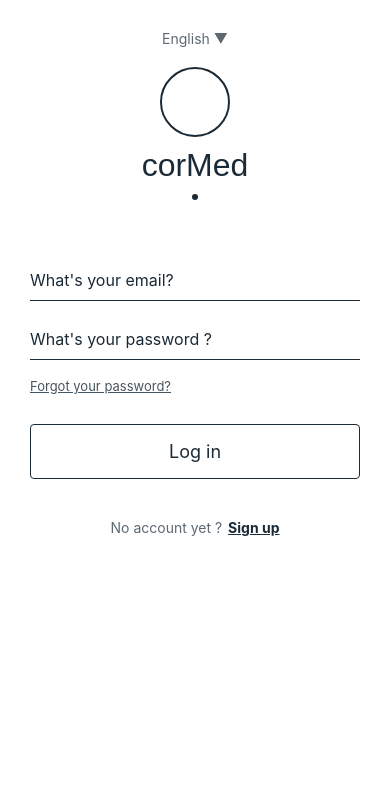
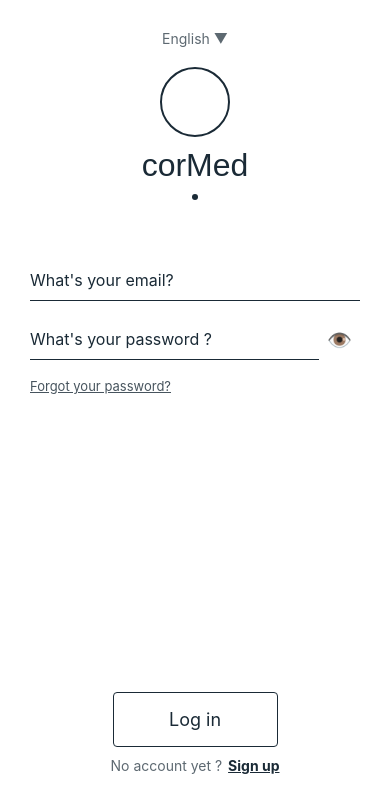
Before and after one commit to Smanss787/ClinicalApp, a React Native app: screen /Login in a window 390 px wide. Shown: the top 812 px of the page. Built offline with nearby package versions, Linux system fonts and the light colour scheme; what react-native-auth0 would draw is missing.

Commit message:
implement the app login logic.

```diff
--- a/src/App.tsx
+++ b/src/App.tsx
@@ -1,7 +1,7 @@
 import React from 'react';
 import { NavigationContainer } from '@react-navigation/native';
 import { createNativeStackNavigator } from '@react-navigation/native-stack';
-import { StatusBar, useColorScheme } from 'react-native';
+import { StatusBar, useColorScheme, View, ActivityIndicator } from 'react-native';
 import { RegisterScreen } from './screens/RegisterScreen';
 import { LoginScreen } from './screens/LoginScreen';
 import { ForgotPasswordScreen } from './screens/ForgotPasswordScreen';
@@ -13,9 +13,16 @@ import { SignupSuccessScreen } from './screens/SignupSuccessScreen';
 const Stack = createNativeStackNavigator();
 
 function Navigation() {
-  const { isAuthenticated } = useAuth();
+  const { isAuthenticated, loading } = useAuth();
   const isDarkMode = useColorScheme() === 'dark';
 
+  if (loading) {
+    return (
+      <View style={{ flex: 1, justifyContent: 'center', alignItems: 'center', backgroundColor: '#fff' }}>
+        <ActivityIndicator size="large" color="#1a2a36" />
+      </View>
+    );
+  }
   return (
     <NavigationContainer>
       <StatusBar barStyle={isDarkMode ? 'light-content' : 'dark-content'} />
--- a/src/context/AuthContext.tsx
+++ b/src/context/AuthContext.tsx
@@ -9,13 +9,15 @@ interface AuthContextType {
   logout: () => Promise<void>;
   register: (email: string, password: string) => Promise<void>;
   resetPassword: (email: string) => Promise<void>;
+  loading: boolean;
 }
 
 const AuthContext = createContext<AuthContextType | undefined>(undefined);
 
 export const AuthProvider: React.FC<{ children: React.ReactNode }> = ({ children }) => {
   const [isAuthenticated, setIsAuthenticated] = useState(false);
-  const [user, setUser] = useState(null);
+  const [user, setUser] = useState<any>(null);
+  const [loading, setLoading] = useState(true);
 
   useEffect(() => {
     // Check for existing session
@@ -23,15 +25,32 @@ export const AuthProvider: React.FC<{ children: React.ReactNode }> = ({ children
   }, []);
 
   const checkSession = async () => {
+    setLoading(true);
     try {
       const credentials = await AsyncStorage.getItem('auth0_credentials');
       if (credentials) {
         const parsedCredentials = JSON.parse(credentials);
-        setUser(parsedCredentials.user);
-        setIsAuthenticated(true);
+        try {
+          // Validate token remotely by calling userInfo
+          const userInfo = await auth0.auth.userInfo({ token: parsedCredentials.accessToken });
+          setUser(userInfo);
+          setIsAuthenticated(true);
+          // Optionally update stored user info
+          await AsyncStorage.setItem('auth0_credentials', JSON.stringify({
+            ...parsedCredentials,
+            user: userInfo,
+          }));
+        } catch (err) {
+          // Token invalid or expired, clear credentials
+          await AsyncStorage.removeItem('auth0_credentials');
+          setUser(null);
+          setIsAuthenticated(false);
+        }
       }
     } catch (error) {
       console.error('Error checking session:', error);
+    } finally {
+      setLoading(false);
     }
   };
 
@@ -42,8 +61,10 @@ export const AuthProvider: React.FC<{ children: React.ReactNode }> = ({ children
         password: password,
         realm: 'Username-Password-Authentication',
       });
+      console.log('Auth0 passwordRealm response:', credentials);
 
       const userInfo = await auth0.auth.userInfo({ token: credentials.accessToken });
+      console.log('Auth0 userInfo response:', userInfo);
 
       await AsyncStorage.setItem('auth0_credentials', JSON.stringify({
         ...credentials,
@@ -103,6 +124,7 @@ export const AuthProvider: React.FC<{ children: React.ReactNode }> = ({ children
         logout,
         register,
         resetPassword,
+        loading,
       }}
     >
       {children}
@@ -112,6 +134,7 @@ export const AuthProvider: React.FC<{ children: React.ReactNode }> = ({ children
 
 export const useAuth = () => {
   const context = useContext(AuthContext);
+  console.log('useAuth context', context);
   if (context === undefined) {
     throw new Error('useAuth must be used within an AuthProvider');
   }
--- a/src/screens/HomeScreen.tsx
+++ b/src/screens/HomeScreen.tsx
@@ -9,6 +9,7 @@ import {
   Platform,
   FlatList,
   ScrollView,
+  Image,
 } from 'react-native';
 import { useAuth } from '../context/AuthContext';
 
@@ -86,6 +87,9 @@ export const HomeScreen = ({ navigation }: any) => {
         <View style={styles.header}>
           <Text style={styles.title}>Welcome</Text>
           <Text style={styles.subtitle}>{user?.email}</Text>
+          {user?.picture && (
+            <Image source={{ uri: user.picture }} style={styles.avatar} />
+          )}
         </View>
 
         <View style={styles.content}>
@@ -97,6 +101,18 @@ export const HomeScreen = ({ navigation }: any) => {
           <View style={styles.profileInfo}>
             <Text style={styles.label}>Name:</Text>
             <Text style={styles.value}>{user?.name || 'Not provided'}</Text>
+          </View>
+          <View style={styles.profileInfo}>
+            <Text style={styles.label}>Nickname:</Text>
+            <Text style={styles.value}>{user?.nickname || 'Not provided'}</Text>
+          </View>
+          <View style={styles.profileInfo}>
+            <Text style={styles.label}>Email Verified:</Text>
+            <Text style={styles.value}>{user?.emailVerified ? 'Yes' : 'No'}</Text>
+          </View>
+          <View style={styles.profileInfo}>
+            <Text style={styles.label}>Updated At:</Text>
+            <Text style={styles.value}>{user?.updatedAt ? new Date(user.updatedAt).toLocaleString() : 'N/A'}</Text>
           </View>
         </View>
 
@@ -270,4 +286,11 @@ const styles = StyleSheet.create({
     fontSize: 16,
     fontWeight: '600',
   },
+  avatar: {
+    width: 80,
+    height: 80,
+    borderRadius: 40,
+    alignSelf: 'center',
+    marginBottom: 10,
+  },
 });
--- a/src/screens/LoginScreen.tsx
+++ b/src/screens/LoginScreen.tsx
@@ -36,6 +36,7 @@ export const LoginScreen = ({ navigation }: any) => {
   const [errors, setErrors] = useState<Partial<LoginFormData>>({});
   const [selectedLanguage, setSelectedLanguage] = useState(LANGUAGES[0]);
   const [modalVisible, setModalVisible] = useState(false);
+  const [showPassword, setShowPassword] = useState(false);
 
   const validateForm = () => {
     const newErrors: Partial<LoginFormData> = {};
@@ -133,15 +134,20 @@ export const LoginScreen = ({ navigation }: any) => {
         </View>
 
         <View style={styles.inputContainer}>
+          <View style={styles.inputRow}>
             <TextInput
-            style={[styles.input, errors.password && styles.inputError]}
+              style={[styles.input, errors.password && styles.inputError, { flex: 1 }]}
               placeholder="What's your password ?"
               placeholderTextColor="#1a2a36"
-            secureTextEntry
+              secureTextEntry={!showPassword}
               value={formData.password}
               onChangeText={(text) => setFormData({ ...formData, password: text })}
               editable={!isLoading}
             />
+            <TouchableOpacity onPress={() => setShowPassword((v) => !v)} style={styles.eyeButton}>
+              <Text style={styles.eyeIcon}>{showPassword ? '🙈' : '👁️'}</Text>
+            </TouchableOpacity>
+          </View>
           {errors.password && <Text style={styles.errorText}>{errors.password}</Text>}
         </View>
 
@@ -153,8 +159,9 @@ export const LoginScreen = ({ navigation }: any) => {
           <Text style={styles.forgotPasswordText}>Forgot your password?</Text>
         </TouchableOpacity>
 
+        <View style={styles.buttonBottomContainer}>
           <TouchableOpacity
-          style={[styles.button, isLoading && styles.buttonDisabled]}
+            style={[styles.button, styles.buttonCenter, isLoading && styles.buttonDisabled]}
             onPress={handleLogin}
             disabled={isLoading}
           >
@@ -173,6 +180,7 @@ export const LoginScreen = ({ navigation }: any) => {
             >
               <Text style={styles.signUpText}>Sign up</Text>
             </TouchableOpacity>
+          </View>
         </View>
       </View>
     </KeyboardAvoidingView>
@@ -251,6 +259,7 @@ const styles = StyleSheet.create({
     flex: 1,
     paddingHorizontal: 30,
     justifyContent: 'flex-start',
+    paddingBottom: 40,
   },
   inputContainer: {
     marginBottom: 18,
@@ -289,7 +298,13 @@ const styles = StyleSheet.create({
     paddingVertical: 16,
     borderRadius: 4,
     alignItems: 'center',
-    marginBottom: 30,
+    width: '50%',
+    alignSelf: 'center',
+    marginTop: 30,
+    marginBottom: 0,
+  },
+  buttonCenter: {
+    alignSelf: 'center',
   },
   buttonDisabled: {
     opacity: 0.7,
@@ -304,6 +319,7 @@ const styles = StyleSheet.create({
     justifyContent: 'center',
     alignItems: 'center',
     marginTop: 10,
+    marginBottom: 30,
   },
   bottomText: {
     color: '#1a2a36',
@@ -317,4 +333,21 @@ const styles = StyleSheet.create({
     textDecorationLine: 'underline',
     marginLeft: 2,
   },
+  inputRow: {
+    flexDirection: 'row',
+    alignItems: 'center',
+  },
+  eyeButton: {
+    padding: 8,
+  },
+  eyeIcon: {
+    fontSize: 20,
+    color: '#1a2a36',
+  },
+  buttonBottomContainer: {
+    flex: 1,
+    justifyContent: 'flex-end',
+    alignItems: 'center',
+    marginTop: 40,
+  },
 });
--- a/src/screens/TermsScreen.tsx
+++ b/src/screens/TermsScreen.tsx
@@ -1,9 +1,13 @@
 import React, { useState } from 'react';
-import { View, Text, TouchableOpacity, StyleSheet, ScrollView, Linking } from 'react-native';
+import { View, Text, TouchableOpacity, StyleSheet, ScrollView, Linking, ActivityIndicator, Alert } from 'react-native';
+import { useAuth } from '../context/AuthContext';
 
 export const TermsScreen = ({ navigation, route }: any) => {
   const { formData } = route.params;
+  const { register } = useAuth();
   const [checked, setChecked] = useState([false, false, false]);
+  const [loading, setLoading] = useState(false);
+  const [error, setError] = useState<string | null>(null);
 
   const handleCheck = (idx: number) => {
     setChecked((prev) => prev.map((v, i) => (i === idx ? !v : v)));
@@ -11,9 +15,23 @@ export const TermsScreen = ({ navigation, route }: any) => {
 
   const allChecked = checked.every(Boolean);
 
-  const handleContinue = () => {
+  const handleContinue = async () => {
     if (allChecked) {
-      navigation.navigate('SignupSuccessScreen', { formData });
+      setLoading(true);
+      setError(null);
+      try {
+        console.log('formData= ', formData);
+        console.log('register= ', register);
+        console.log('email= ', formData.email);
+        console.log('password= ', formData.password);
+        await register("tuan.ngothanhmg+prod555@gmail.com", formData.password);
+        navigation.navigate('SignupSuccessScreen', { formData });
+      } catch (err: any) {
+        setError(err.message || 'Registration failed. Please try again.');
+        Alert.alert('Registration Failed', err.message || 'Registration failed. Please try again.');
+      } finally {
+        setLoading(false);
+      }
     }
   };
 
@@ -58,10 +76,15 @@ export const TermsScreen = ({ navigation, route }: any) => {
       <TouchableOpacity
         style={[styles.button, !allChecked && styles.buttonDisabled]}
         onPress={handleContinue}
-        disabled={!allChecked}
+        disabled={!allChecked || loading}
       >
-        <Text style={styles.buttonText}>Done</Text>
+        {loading ? (
+          <ActivityIndicator color="#1a2a36" />
+        ) : (
+          <Text style={styles.buttonText}>Done</Text>
+        )}
       </TouchableOpacity>
+      {error && <Text style={{ color: 'red', textAlign: 'center', marginTop: 10 }}>{error}</Text>}
     </ScrollView>
   );
 };
```
Lines whose indentation alone changed are shown as unchanged.
